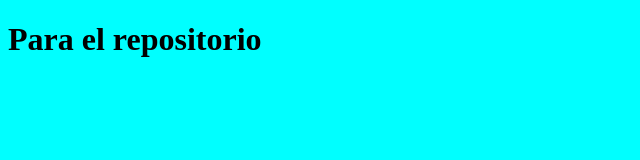
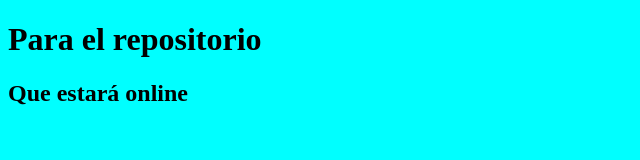
Before and after one commit to Viviana-svg/Prueba2024, a plain HTML site: page index.html in a window 1280 px wide. Shown: the whole page, without its empty margins (0-640 px from the left). Drawn offline with Linux system fonts and the light colour scheme.

Commit message:
subtitulo

```diff
--- a/index.html
+++ b/index.html
@@ -1,12 +1,16 @@
 <!DOCTYPE html>
 <html lang="en">
+
 <head>
     <meta charset="UTF-8">
     <meta name="viewport" content="width=device-width, initial-scale=1.0">
     <link rel="stylesheet" href="style.css">
     <title>TERMINAL</title>
 </head>
+
 <body>
     <h1>Para el repositorio</h1>
+    <h2>Que estará online</h2>
 </body>
+
 </html>
```
